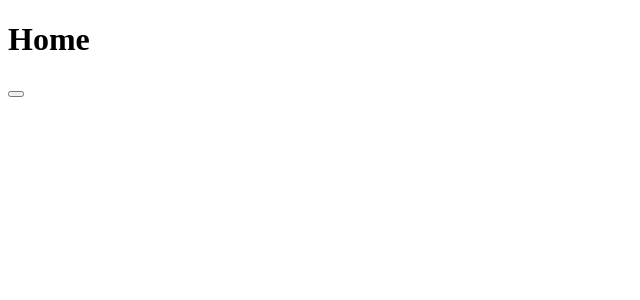
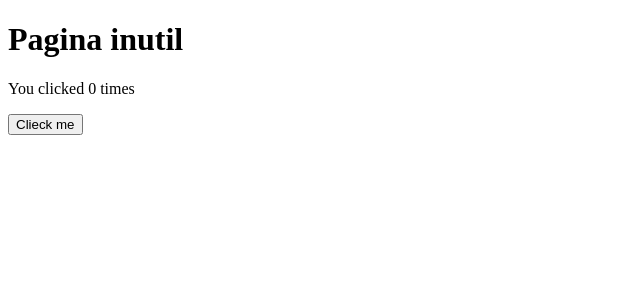
Before and after one commit to marcoxdd/projetofelipe, a Next.js app: page / in a window 1280 px wide. Shown: the top 300 px of the page, without its empty margins (0-640 px from the left). Built offline with nearby package versions, Linux system fonts and the light colour scheme.

Commit message:
primeira pagina

```diff
--- a/pages/index.js
+++ b/pages/index.js
@@ -1,29 +1,15 @@
 import{ useState } from 'react';
 
 function home(){
+    const [contador, timer] = useState(0);
+
     return (
         <div>
-            <h1>Home</h1>
-            <button />
-            </div>
-    )
+            <h1>Pagina inutil</h1>
+            <p>You clicked {contador} times</p>
+            <button onClick={() => timer(contador + 1)}>Clieck me</button>
+        </div>
+    );
 }
 
-
-function contador() {
-   const [contador,setContador] = useState(1);
-
-   function adicionarContador() {
-       setContador(contador +  gi1);
-   }
-    return (
-        <div>
-            <div>{contador}</div>
-            <button onClick={adicionarContador}>Adicionar Contador</button>
-        </div>
-    )
-}
-
-
-
 export default home
```
